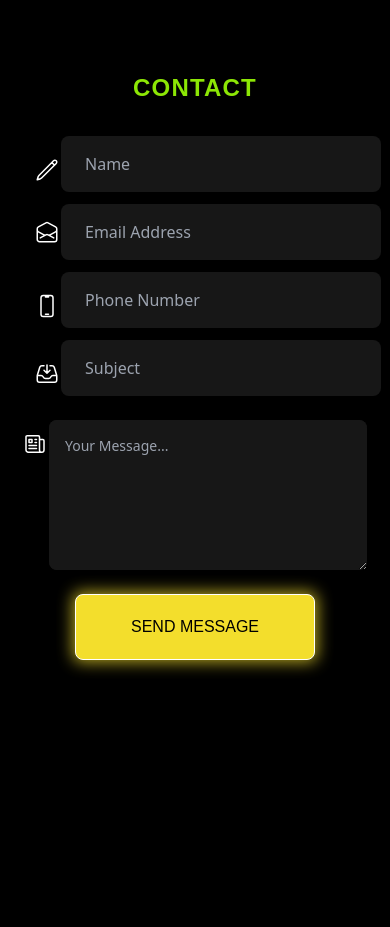
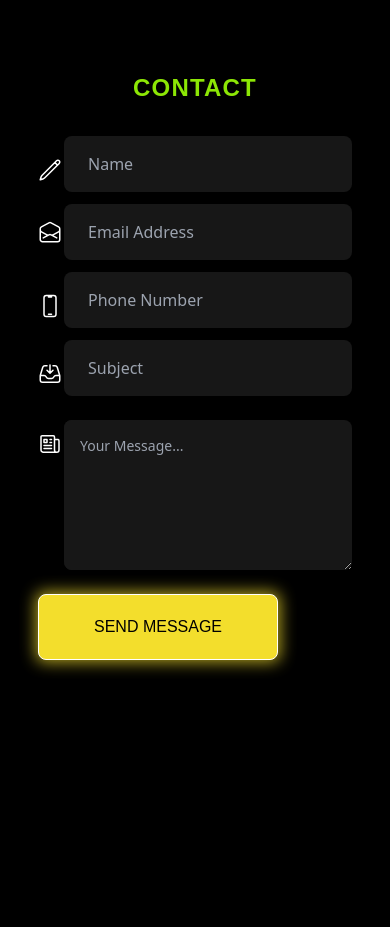
Before and after one commit to amansk2050/FixerJi, a Next.js app: page / in a window 390 px wide. Shown: the part 3880-4807 px from the top of the page. Built offline with nearby package versions, Linux system fonts and the light colour scheme.

Commit message:
fixed the form textarea width

```diff
--- a/components/Contact.js
+++ b/components/Contact.js
@@ -33,9 +33,9 @@ const Contact = () => {
           Contact
         </div>
       </div>
-      <div className="flex justify-center items-center text-[#ffffff] lg:py-6 rounded-lg">
+      <div className="flex justify-center items-center text-[#ffffff] lg:py-6 rounded-lg ">
         <form ref={form} onSubmit={sendEmail}>
-          <div className="flex md:flex-row sm:flex-col items-center md:justify-between mx-auto sm:w-80 md:w-full ">
+          <div className="flex md:flex-row sm:flex-col items-center md:justify-between   md:w-full ">
             {/* here */}
             <div className="flex items-center w-full ">
               <label className="sm:mr-[2px] md:mx-2" htmlFor="name">
@@ -57,7 +57,7 @@ const Contact = () => {
 
               <div className=" bg-neutral-900 sm:mb-3 md:mb-0 rounded-lg w-full">
                 <input
-                  className="bg-transparent ml-2 outline-0 md:w-96 sm:w-72
+                  className="bg-transparent ml-2 outline-0 md:w-96 sm:w-60
                     md:pl-4 py-2  sm:mx-6 md:mx-3 sm:my-2  rounded-lg"
                   id="name"
                   type="text"
@@ -88,7 +88,7 @@ const Contact = () => {
 
               <div className=" bg-neutral-900  rounded-lg w-full">
                 <input
-                  className="bg-transparent ml-2 outline-0 md:w-96 sm:w-72 md:pl-4 py-2  sm:mx-6 md:mx-3 sm:my-2  rounded-lg"
+                  className="bg-transparent ml-2 outline-0 md:w-96 sm:w-60 md:pl-4 py-2  sm:mx-6 md:mx-3 sm:my-2  rounded-lg"
                   id="email"
                   type="email"
                   name="user_email"
@@ -98,7 +98,7 @@ const Contact = () => {
               </div>
             </div>
           </div>
-          <div className="flex md:flex-row  sm:flex-col items-center md:justify-between mt-3 mx-auto sm:w-80   md:w-full">
+          <div className="flex md:flex-row  sm:flex-col items-center md:justify-between mt-3  sm:w-72   md:w-full">
             <div className="flex items-center w-full">
               <label className="sm:mr-[2px] md:mx-2" htmlFor="phone">
                 <svg
@@ -119,7 +119,7 @@ const Contact = () => {
 
               <div className=" bg-neutral-900 sm:mb-3 md:mb-0 rounded-lg w-full">
                 <input
-                  className="bg-transparent ml-2 outline-0 md:w-96 sm:w-72  md:pl-4 py-2  sm:mx-6 md:mx-3 sm:my-2  rounded-lg"
+                  className="bg-transparent ml-2 outline-0 md:w-96 sm:w-60  md:pl-4 py-2  sm:mx-6 md:mx-3 sm:my-2  rounded-lg"
                   id="phone"
                   type="number"
                   name="user_phone"
@@ -147,7 +147,7 @@ const Contact = () => {
               </label>
               <div className=" bg-neutral-900 sm:mb-3 md:mb-0 rounded-lg w-full">
                 <input
-                  className="bg-transparent ml-2 outline-0 md:w-96 sm:w-72 md:pl-4 py-2  sm:mx-6 md:mx-3 sm:my-2  rounded-lg"
+                  className="bg-transparent ml-2 outline-0 md:w-96 sm:w-60 md:pl-4 py-2  sm:mx-6 md:mx-3 sm:my-2  rounded-lg"
                   id="subject"
                   type="text"
                   name="user_subject"
@@ -157,7 +157,8 @@ const Contact = () => {
               </div>
             </div>
           </div>
-          <div className="flex flex-col items-center justify-around mt-3 w-full">
+          <div className="flex flex-col items-center justify-around mt-3  sm:w-60 md:w-full">
+            {/* here it is */}
             <div className="flex items-start w-full">
               <label className="sm:mr-[2px] md:mx-2 pt-3" htmlFor="message">
                 <svg
@@ -181,7 +182,7 @@ const Contact = () => {
                     id="message"
                     name="message"
                     rows="4"
-                    className="text-white outline-0 block p-4 text-sm  bg-neutral-900 md:w-full sm:w-[318px]  sm:h-[150px] md:h-[220px] rounded-lg"
+                    className="text-white outline-0 block p-4 text-sm  bg-neutral-900 md:w-full sm:w-[288px]  sm:h-[150px] md:h-[220px] rounded-lg"
                     // className="text-white outline-0 block p-4 text-sm  bg-neutral-900 sm:w-[270px] md:w-[800px] sm:h-[150px] md:h-[220px] rounded-lg"
                     placeholder="Your Message..."
                     required
```
